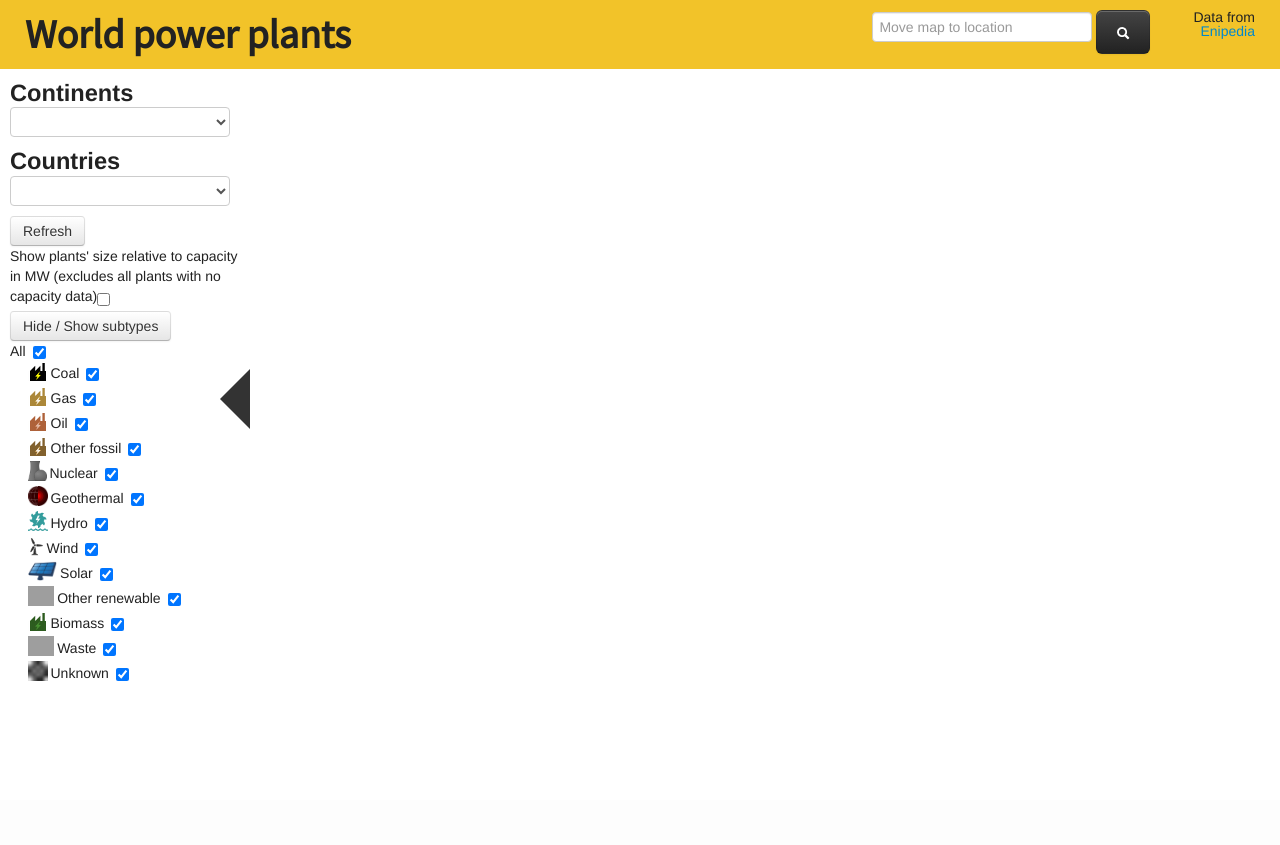
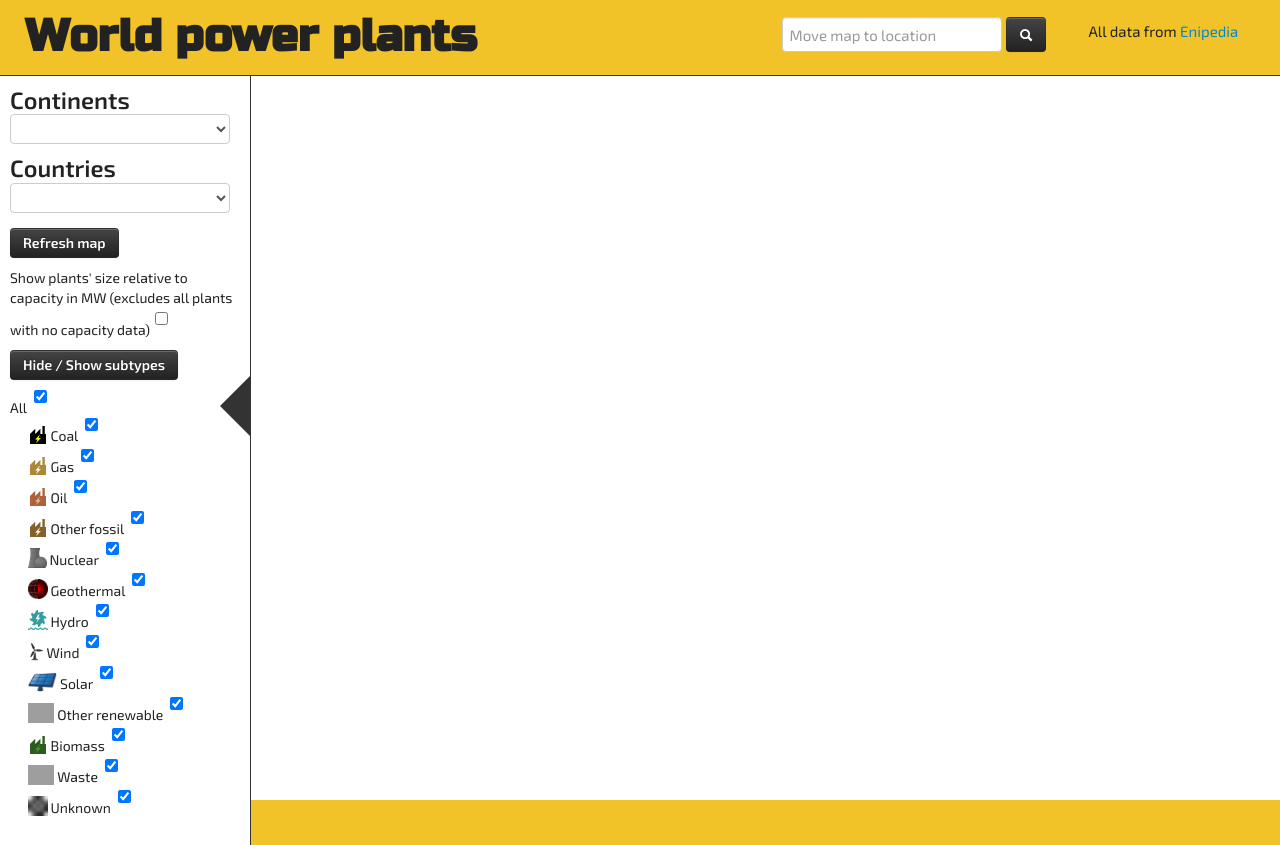
Before and after one commit to willbeaufoy/powerplantsmap, a Flask app: page / in a window 1280 px wide. Before the commit the page ends 681 px from the top, so only its background shows below. Run offline with Flask 2, Linux system fonts and the light colour scheme; data that the repository does not hold is empty; style sheets or scripts are compiled from the project's sources; parts of the project's set-up code (start-up, migrations or seed data) failed here and were passed over; some libraries are stand-ins or nearby versions; grey boxes are pictures that could not be loaded.

Commit message:
Improved UI

```diff
--- a/app/static/css/foundation-selected.css
+++ b/app/static/css/foundation-selected.css
@@ -57,7 +57,6 @@
 
 /* Default header styles */
 h1, h2, h3, h4, h5, h6 {
-  font-family: "Helvetica Neue", "Helvetica", Helvetica, Arial, sans-serif;
   font-weight: bold;
   font-style: normal;
   color: #222222;
--- a/app/static/css/main.less
+++ b/app/static/css/main.less
@@ -6,8 +6,9 @@
     background: @handf;
 }
 
-body {
+body, input {
     height:100%;
+    font-family: 'Exo 2', "Helvetica Neue", Helvetica, Arial, sans-serif;
 }
 
 #main {
@@ -21,16 +22,42 @@
 header {
     padding: 10px 25px;
     background: @handf;
+    border-bottom: 1px solid #333;
 }
 
 header h1 {
-    font-size: 40px;
-    font-family: 'Source Sans Pro', "Helvetica Neue", Helvetica, Arial, sans-serif;
+    font-size: 45px;
+    font-family: 'Russo One', "Helvetica Neue", Helvetica, Arial, sans-serif;
 }
 
 header h1, h2, select {
     display: inline;
 }
+
+header .span4 {
+    padding-top: 7px;
+}
+
+header .span2 {
+    padding-top: 14px;
+    text-align: center;
+}
+
+#select-location-input {
+    height: 25px;
+    font-size: 15px;
+}
+
+#select-location-submit {
+    vertical-align: top;
+    height: 35px;
+}
+
+#enipedia-attribution {
+    font-size: 15px;
+}
+
+/* End header */
 
 footer {
     padding: 10px 0;
@@ -51,23 +78,6 @@
     margin-bottom: 15px;
 }
 
-/* Maps */
-
-#map {
-    //width: 100%;
-    height: 100%;
-    //float: left;
-    //position: relative;
-}
-
-#map div {
-    line-height: normal;
-}
-
-.plant-name {
-    font-weight: bold;
-}
-
 /* Panel */
 
 #panel {
@@ -77,6 +87,7 @@
     //position: absolute;
     //top: 100px;
     background: @whitey;
+    border-right: 1px solid #333;
 }
 
 #panel-container {
@@ -88,6 +99,12 @@
     height:20px;
     vertical-align: -3px;
     margin-right: 3px;
+}
+
+#panel .btn-inverse {
+    font-weight: bold;
+    margin-top: 5px;
+    margin-bottom: 10px;
 }
 
 #close-panel-container {
@@ -142,10 +159,35 @@
     margin-bottom: 3px;
 }
 
+input[type=checkbox]#toggle-relative-size {
+    margin-left: 5px;
+}
+
+input[type=checkbox] {
+    vertical-align: 10px;
+}
+
 #spinner-container {
     position: fixed;
     top: 50%;
     left: 50%;
+}
+
+/* Map */
+
+#map {
+    //width: 100%;
+    height: 100%;
+    //float: left;
+    //position: relative;
+}
+
+#map div {
+    line-height: normal;
+}
+
+.plant-name {
+    font-weight: bold;
 }
 
 /* Responsive */
--- a/app/templates/base.html
+++ b/app/templates/base.html
@@ -10,7 +10,11 @@
     <link rel="stylesheet" href="/static/css/foundation-selected.css">
     <link rel="stylesheet" href="/static/css/lib/leaflet.css">
     <link rel="stylesheet/less" href="/static/css/main.less">
+<!--
     <link rel='stylesheet' href='//fonts.googleapis.com/css?family=Source+Sans+Pro'>
+ -->
+    <link href='http://fonts.googleapis.com/css?family=Russo+One' rel='stylesheet' type='text/css'>
+    <link href='http://fonts.googleapis.com/css?family=Exo+2:400,600' rel='stylesheet' type='text/css'>
     <script src="/static/js/less.js"></script>
     <script src="/static/js/lib/leaflet-src.js"></script>
     <script src="/static/js/lib/spin.js"></script>
--- a/app/templates/index.html
+++ b/app/templates/index.html
@@ -2,7 +2,7 @@
 {% block content %}
 <header>
     <div class="row-fluid container">
-        <span class="span8">
+        <span class="span6">
             <h1>World power plants</h1>
             <!--
 <h2>Continents</h2>
@@ -11,16 +11,16 @@
             <select id = "countries"  class="plants"></select>
  -->
         </span>
-        <span class="span3 text-right">
+        <span class="span4 text-right">
             <div id="select-location" class="">
                 <form id='select-location'>
                     <input id='select-location-input' type='text' placeholder="Move map to location">
-                    <button id='select-location-submit' type='submit' class="btn btn-inverse btn-large"><i class="icon-large icon-white icon-search"></i></button>
+                    <button id='select-location-submit' type='submit' class="btn btn-inverse"><i class="icon-large icon-white icon-search"></i></button>
                 </form>
             </div>
         </span>
-        <span class="span1 text-right">
-            Data from <a href="http://enipedia.tudelft.nl/wiki/Main_Page">Enipedia</a>
+        <span id="enipedia-attribution" class="span2 text-right">
+            All data from <a href="http://enipedia.tudelft.nl/wiki/Main_Page">Enipedia</a>
         </span>
     </div>
 </header>
@@ -31,9 +31,9 @@
             <select id = "continents" class="plants"></select>
             <h2>Countries</h2>
             <select id = "countries"  class="plants"></select>
-            <div id="refresh" class="btn">Refresh</div>
+            <div id="refresh" class="btn btn-inverse">Refresh map</div>
             <label>Show plants' size relative to capacity in MW (excludes all plants with no capacity data)<input type="checkbox" id="toggle-relative-size"></label>
-            <div id="toggle-l3" class="btn">Hide / Show subtypes</div>
+            <div id="toggle-l3" class="btn btn-inverse">Hide / Show subtypes</div>
             <ul id="fuel_types">
                 <li><label>All<input type="checkbox" id="all" class="broad" checked="true"></label>
                     <ul id="all" class="fuel_types">
```
